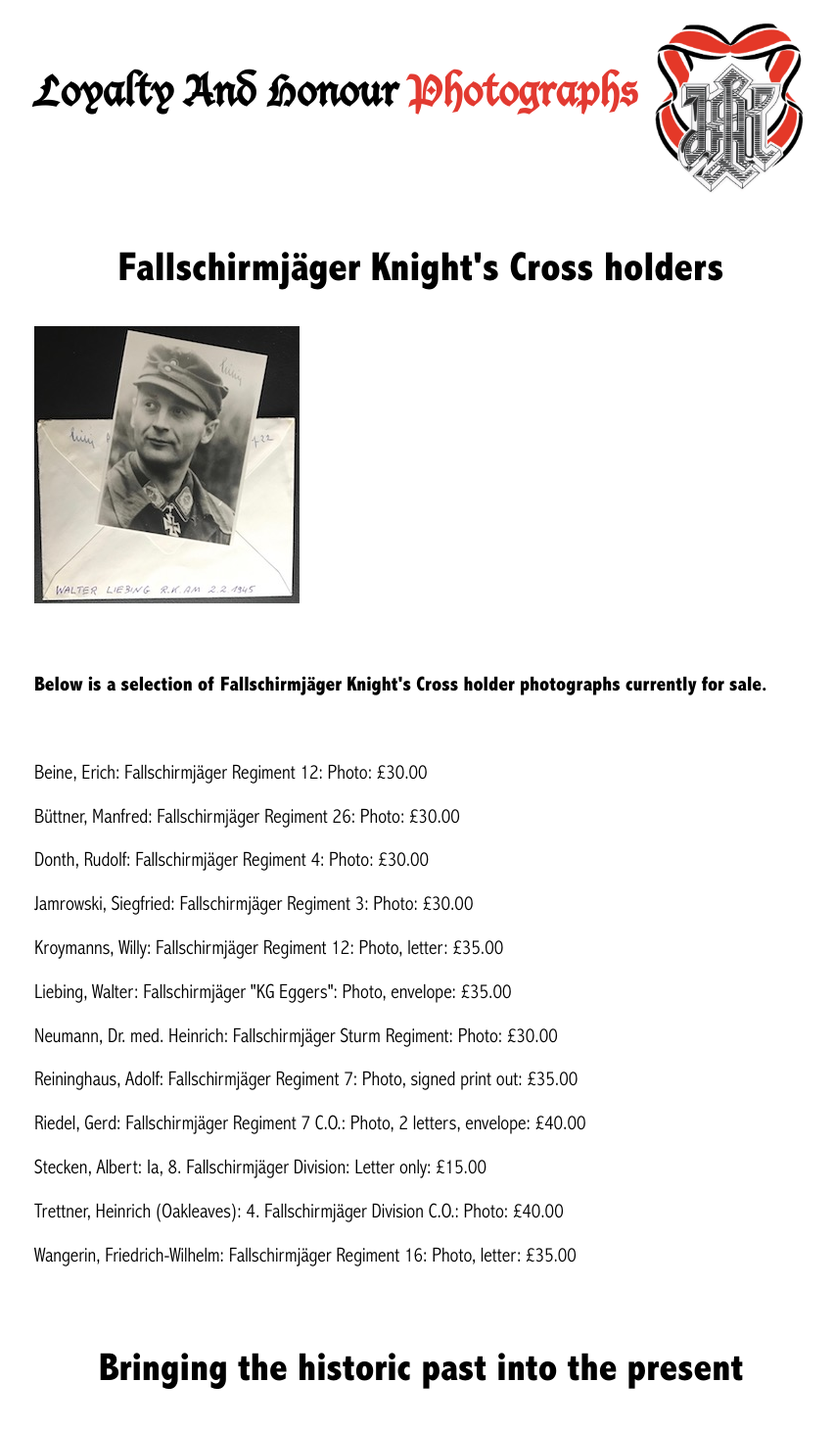
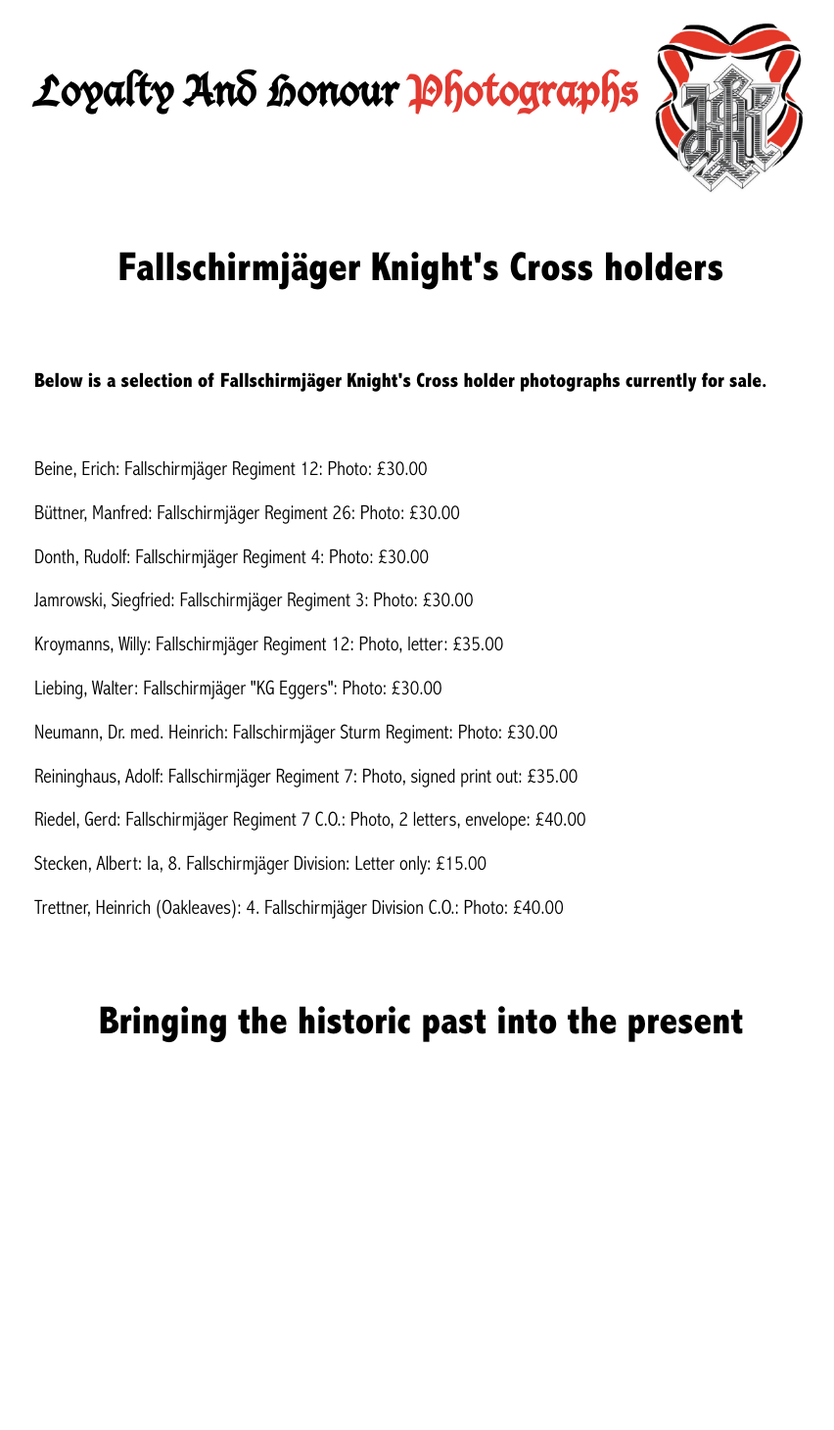
Before and after one commit to lahphotographs/lahphotographs.github.com, a Jekyll site: the page built from fallschirmjäger_photos.md, in a window 1280 px wide. Shown: the whole page at 98% size, without its empty margins (210-1062 px from the left). Built offline with Jekyll 4.4.1, drawn with Linux system fonts in a browser that asks for light colours; after the commit the page ends 1106 px from its top, so only the background shows below that.

Commit message:
Update fallschirmjäger_photos.md

```diff
--- a/fallschirmjäger_photos.md
+++ b/fallschirmjäger_photos.md
@@ -7,7 +7,6 @@ permalink: /fallschirmjäger_photos.html
 <div id="publishedByLAH">
 
 <p float="left">
-<img src="./assets/Walter Liebing.jpg"/>
 </p>
 <br />
 <p><b>Below is a selection of Fallschirmjäger Knight's Cross holder photographs currently for sale.</b></p>
@@ -17,10 +16,9 @@ permalink: /fallschirmjäger_photos.html
 <p>Donth,	Rudolf:	Fallschirmjäger Regiment 4:	Photo: £30.00
 <p>Jamrowski,	Siegfried: Fallschirmjäger Regiment 3:	Photo: £30.00
 <p>Kroymanns,	Willy: Fallschirmjäger Regiment 12:	Photo, letter: £35.00
-<p>Liebing,	Walter:	Fallschirmjäger "KG Eggers":	Photo, envelope: £35.00
+<p>Liebing,	Walter:	Fallschirmjäger "KG Eggers":	Photo: £30.00
 <p>Neumann,	Dr. med. Heinrich: Fallschirmjäger Sturm Regiment:	Photo: £30.00
 <p>Reininghaus,	Adolf: Fallschirmjäger Regiment 7:	Photo, signed print out: £35.00
 <p>Riedel,	Gerd:	Fallschirmjäger Regiment 7 C.O.:	Photo, 2 letters, envelope:	£40.00
 <p>Stecken,	Albert:	Ia, 8. Fallschirmjäger Division:	Letter only:	£15.00
 <p>Trettner,	Heinrich	(Oakleaves): 4. Fallschirmjäger Division C.O.: Photo:	£40.00
-<p>Wangerin,	Friedrich-Wilhelm: Fallschirmjäger Regiment 16:	Photo, letter: £35.00
```
